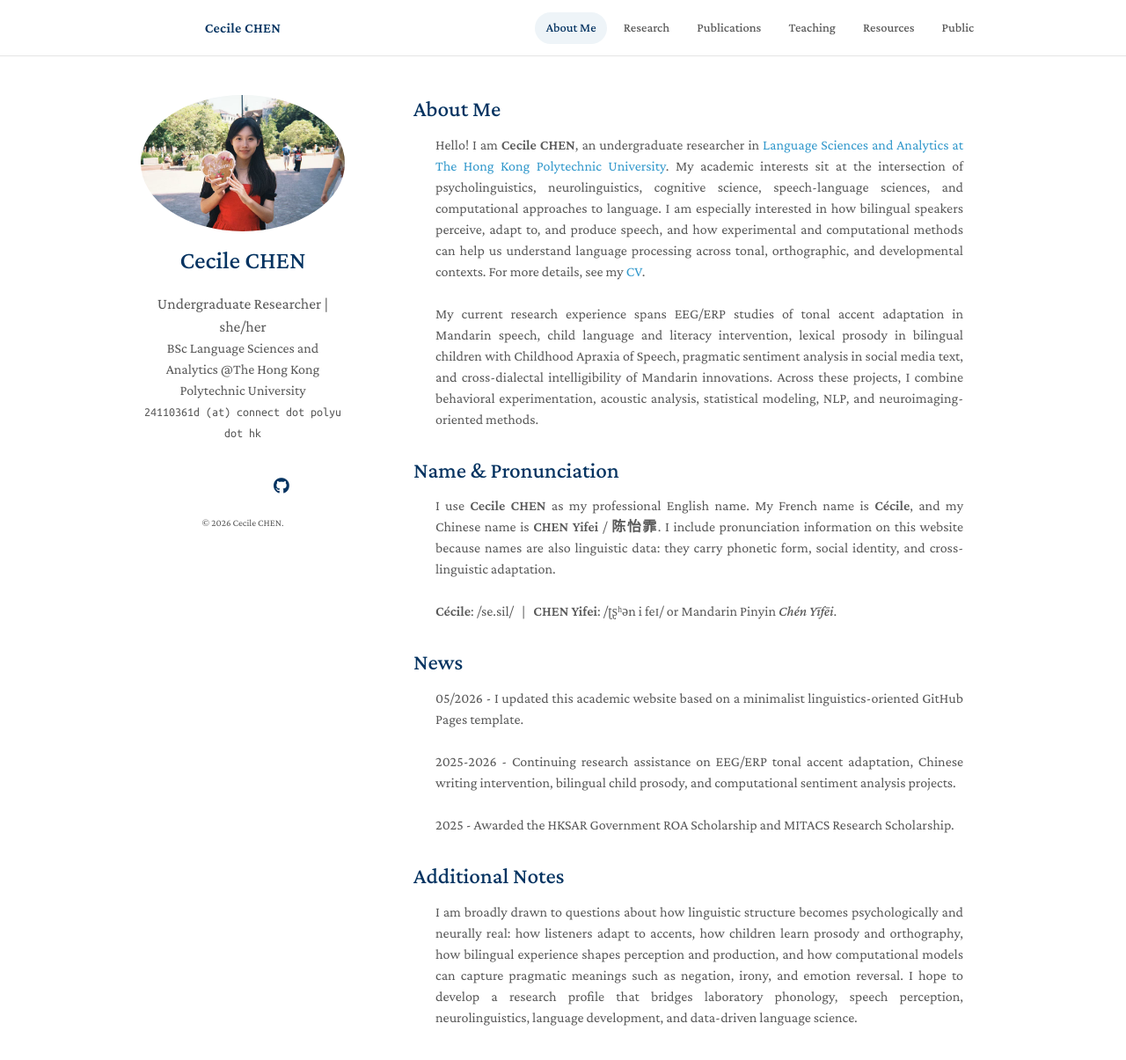
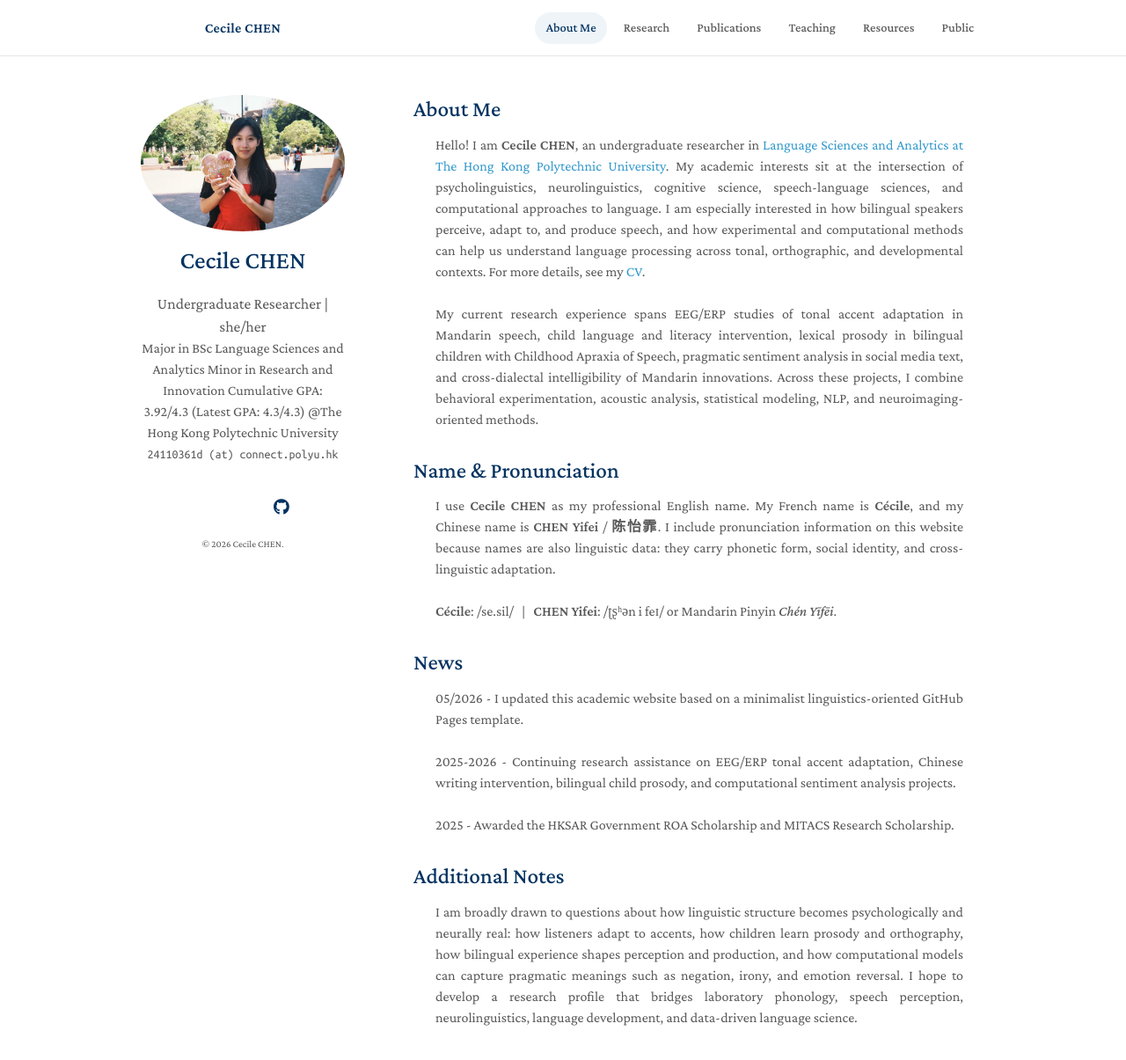
Before and after one commit to Cecile1015/CecileCHEN_Personal_Website, a Jekyll site: the page built from index.md, in a window 1280 px wide and 1251 px high. Shown: the top 1205 px of the window at 88% size. Built offline with Jekyll 4.4.1, drawn with Linux system fonts in a browser that asks for light colours; a style sheet for code colours, icons or effects is not loaded.

Commit message:
Revise affiliation and email in config file
Updated affiliation and email format with additional details.

```diff
--- a/_config.yml
+++ b/_config.yml
@@ -1,8 +1,12 @@
 # Basic Information
 title: Cecile CHEN
 position: Undergraduate Researcher | she/her
-affiliation: BSc Language Sciences and Analytics @The Hong Kong Polytechnic University
-email: 24110361d (at) connect dot polyu dot hk
+affiliation: |
+  Major in BSc Language Sciences and Analytics
+  Minor in Research and Innovation
+  Cumulative GPA: 3.92/4.3 (Latest GPA: 4.3/4.3)
+  @The Hong Kong Polytechnic University
+email: 24110361d (at) connect.polyu.hk
 
 # Search Engine Optimization (SEO)
 keywords: Cecile CHEN, Cécile Chen, CHEN Yifei, psycholinguistics, neurolinguistics, EEG, ERP, bilingual speech processing, tonal speech, Chinese orthography, computational linguistics
```
